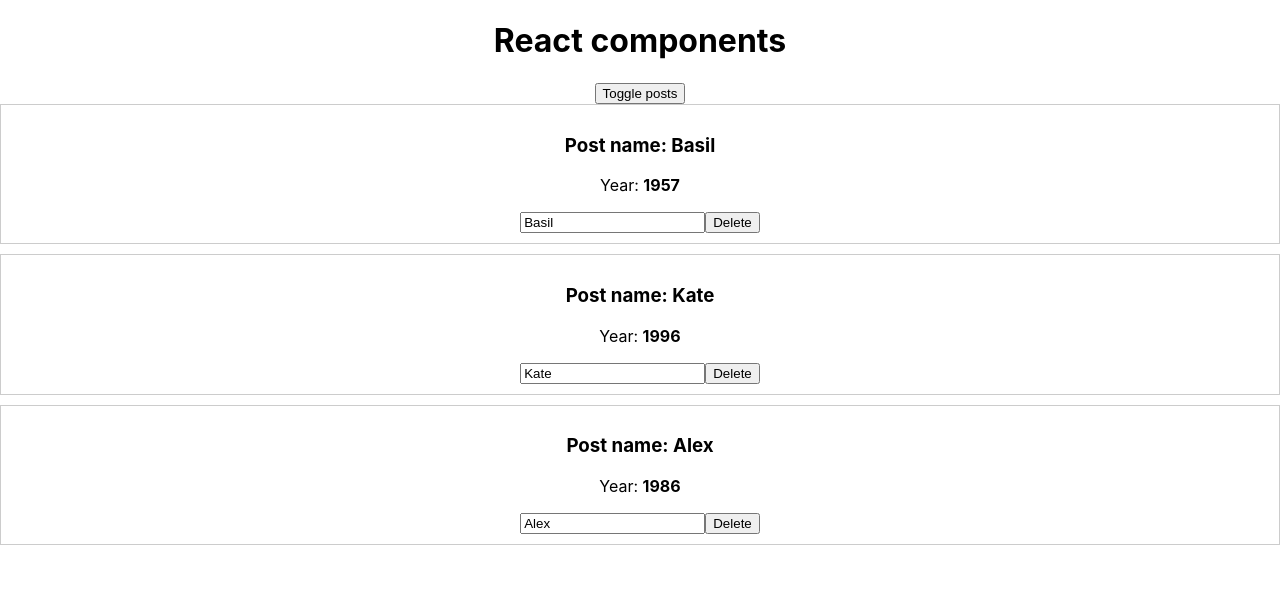
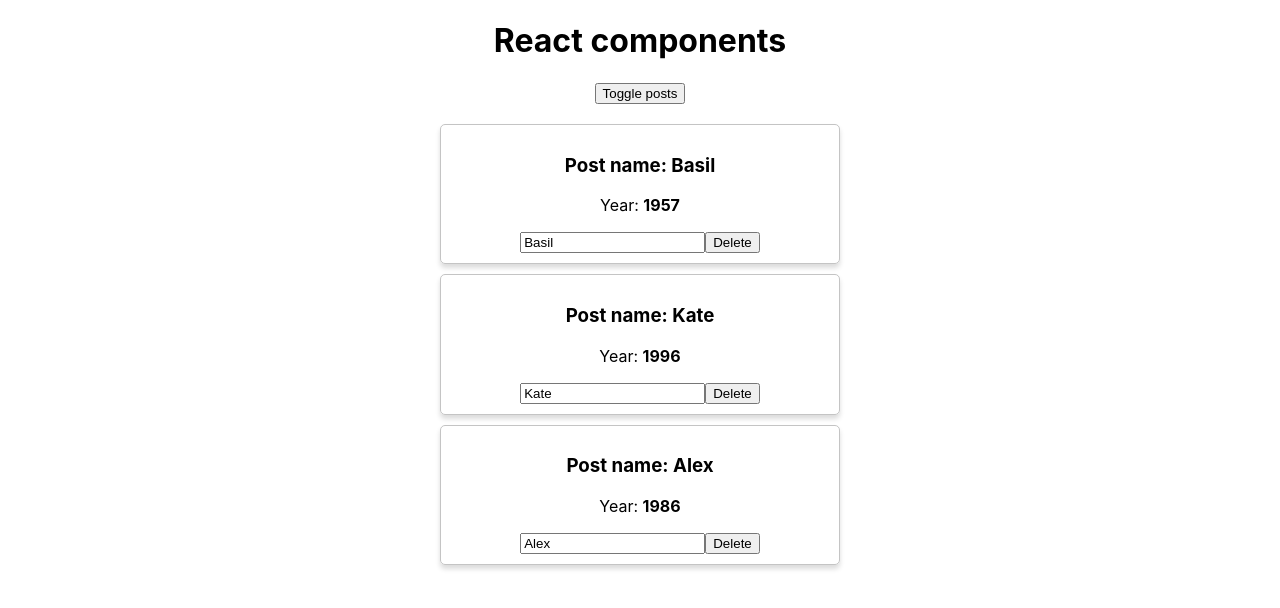
Before and after one commit to VasilyBrin/react-big-bang, a React (Create React App) app: page / in a window 1280 px wide. Both pictures are taken after a click on the button "Toggle posts". Shown: the top 608 px of the page. Built offline with nearby package versions, Linux system fonts and the light colour scheme.

Commit message:
connecting styles CSS

```diff
--- a/src/App.js
+++ b/src/App.js
@@ -61,9 +61,13 @@
 
         <button onClick={this.togglePostsHandler}
         >Toggle posts</button>
-
+        <div style={{
+          width: 400,
+          margin: 'auto',
+          paddingTop: '20px'
+        }}>
           { posts }
-
+          </div>
         </div>
      );
   }
--- /dev/null
+++ b/src/components/Post/Post.css
@@ -0,0 +1,8 @@
+.Post {
+    border: 1px solid rgb(196, 196, 196);
+    margin-bottom: 10px;
+    display: block;
+    padding: 10px;
+    box-shadow: 0 4px 5px 0 rgba(0, 0, 0, .14);
+    border-radius: 5px;
+}
--- a/src/components/Post/Post.js
+++ b/src/components/Post/Post.js
@@ -1,13 +1,8 @@
 import React from 'react'
-
+import './Post.css'
 
 const Post = (props) => (
-    <div style={{
-        border: '1px solid #ccc',
-        marginBottom:'10px',
-        display: 'block',
-        padding: '10px'
-    }}>
+    <div className="Post">
         <h3>Post name: {props.name}</h3>
         <p>Year: <strong>{props.year}</strong></p>
         <input type="text" onChange={props.onChangeName} value={props.name}/>
```
